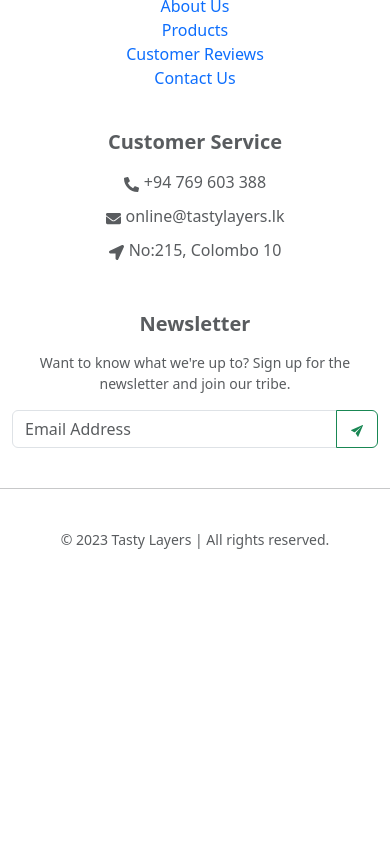
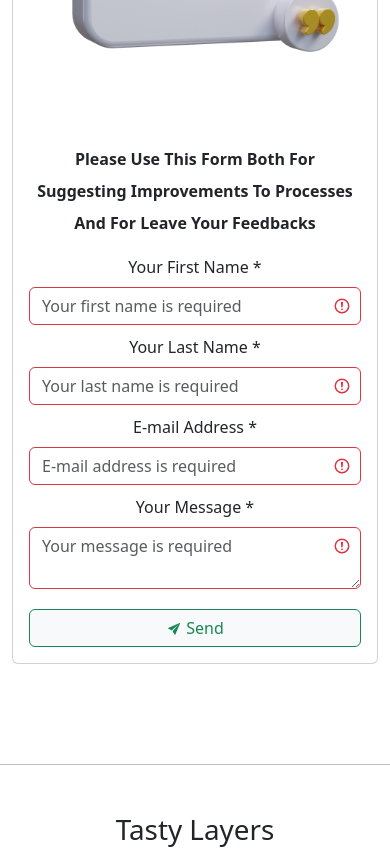
Before and after one commit to HimashaWijewickrama/tasty-layers, a React (Create React App) app: page / in a window 390 px wide. Shown: the part 2620-3477 px from the top of the page. Before the commit the page ends 3218 px from the top, so only its background shows below. Built offline with nearby package versions, Linux system fonts and the light colour scheme; no server answers.

Commit message:
contact us view changes completed

```diff
--- a/src/App.js
+++ b/src/App.js
@@ -1,6 +1,6 @@
 import "./App.css";
 import AboutusView from "./pages/aboutus/aboutus.view";
-import ContactUsView from "./pages/contactUs.view";
+import ContactusView from "./pages/contactus/contactus.view";
 import Home from "./pages/home";
 import Footer from "./pages/footer";
 import ReviewContainer from "./pages/review/review.container";
@@ -13,7 +13,7 @@
       <AboutusView/>
       <ProductContainer />
       <ReviewContainer />
-      {/* <ContactUsView /> */}
+      <ContactusView />
       <Footer />
     </div>
   );
--- a/src/pages/contactUs.view.js
+++ /dev/null
@@ -1,99 +0,0 @@
-import React from "react";
-import TitleText from "../components/titleText";
-import contactImage from "../assets/contact.png";
-import SubTitleText from "../components/subTitleText";
-import { IoIosSend } from "react-icons/io";
-import bannerBackground from "../assets/banner-background.jpg";
-
-function ContactUsView() {
-  return (
-    <div className="container" id="contact" style={{ marginBottom: "100px" }}>
-      <TitleText title={"contact us"} />
-      <br />
-
-      <div className="container-inner d-flex" style={{backgroundImage: `url(${bannerBackground})`, backgroundSize: 'cover', marginBottom: '50px', maxHeight: '600px'}}>
-        <div
-          className="card mb-3"
-          style={{
-            maxWidth: "100%",
-            border: "0px",
-            backgroundColor: "transparent",
-          }}
-        >
-          <div className="row g-0">
-            <div className="col-md-6">
-              <img
-                src={contactImage}
-                className="img-fluid rounded-start"
-                alt="contact-us"
-              />
-            </div>
-            <div className="col-md-6" style={{ marginTop: "50px" }}>
-              <div className="card-body">
-                <h5
-                  className="card-title fs-1"
-                  style={{ marginRight: "200px" }}
-                >
-                  <SubTitleText subtitle="Share Your feedback" />
-                  {/* Share Your Feedback */}
-                </h5>
-                <p className="card-text" style={{ marginTop: "10px" }}>
-                  <small className="text-muted">
-                    Please use this form both for suggesting improvements to
-                    processes and for leave your feedbacks.
-                  </small>
-                </p>
-                <p className="card-text">
-                  <form className="was-validated">
-                    <div className="col-md-8" style={{ marginTop: "10px" }}>
-                      <label className="form-label">Your Name *</label>
-                      <input
-                        type="text"
-                        className="form-control"
-                        id="validationCustom01"
-                        placeholder="Your name is required"
-                        required
-                      />
-                    </div>
-                    <div className="col-md-8" style={{ marginTop: "10px" }}>
-                      <label className="form-label">Subject *</label>
-                      <input
-                        type="text"
-                        className="form-control"
-                        id="validationCustom03"
-                        placeholder="Subject of your message is required"
-                        required
-                      />
-                    </div>
-                    <div className="col-md-8" style={{ marginTop: "10px" }}>
-                      <label className="form-label">Your Message *</label>
-                      <textarea
-                        className="form-control is-invalid"
-                        id="validationTextarea"
-                        placeholder="Your message is required"
-                        required
-                      ></textarea>
-                    </div>
-
-                    <div
-                      className="d-grid col-md-8"
-                      style={{ marginTop: "20px" }}
-                    >
-                      <button
-                        type="button"
-                        className="btn btn-light btn-outline-dark"
-                      >
-                        <IoIosSend /> Send
-                      </button>
-                    </div>
-                  </form>
-                </p>
-              </div>
-            </div>
-          </div>
-        </div>
-      </div>
-    </div>
-  );
-}
-export default ContactUsView;
--- /dev/null
+++ b/src/pages/contactus/contactus.view.js
@@ -0,0 +1,91 @@
+import React from "react";
+import TitleText from "../../components/titleText";
+import { Row, Col, Card } from "react-bootstrap";
+import Contact from "../../assets/contact.png";
+import { IoIosSend } from "react-icons/io";
+
+const ContactusView = (props) => {
+  return (
+    <div className="container" id="contactus" style={{ marginBottom: "100px" }}>
+      <TitleText title={"contact us"} />
+      <br />
+      <Row>
+        <Col>
+          <Card mb={12}>
+            <Row>
+              <Col md={6}>
+                <Card.Img variant="top" src={Contact} />
+              </Col>
+              <Col md={6}>
+                <Card.Body>
+                  <Card.Title>
+                    <p className="text-capitalize fs-6 fw-bold lh-lg">
+                      Please use this form both for suggesting improvements to
+                      processes and for leave your feedbacks
+                    </p>
+                  </Card.Title>
+                  <Card.Text>
+                    <form className="was-validated">
+                      <div className="col-md-12" style={{ marginTop: "10px" }}>
+                        <label className="form-label">Your First Name *</label>
+                        <input
+                          type="text"
+                          className="form-control"
+                          id="validationCustom01"
+                          placeholder="Your first name is required"
+                          required
+                        />
+                      </div>
+                      <div className="col-md-12" style={{ marginTop: "10px" }}>
+                        <label className="form-label">Your Last Name *</label>
+                        <input
+                          type="text"
+                          className="form-control"
+                          id="validationCustom02"
+                          placeholder="Your last name is required"
+                          required
+                        />
+                      </div>
+                      <div className="col-md-12" style={{ marginTop: "10px" }}>
+                        <label className="form-label">E-mail Address *</label>
+                        <input
+                          type="text"
+                          className="form-control"
+                          id="validationCustom03"
+                          placeholder="E-mail address is required"
+                          required
+                        />
+                      </div>
+                      <div className="col-md-12" style={{ marginTop: "10px" }}>
+                        <label className="form-label">Your Message *</label>
+                        <textarea
+                          className="form-control is-invalid"
+                          id="validationTextarea"
+                          placeholder="Your message is required"
+                          required
+                        ></textarea>
+                      </div>
+
+                      <div
+                        className="d-grid col-md-12"
+                        style={{ marginTop: "20px" }}
+                      >
+                        <button
+                          type="button"
+                          className="btn btn-light btn-outline-success"
+                        >
+                          <IoIosSend /> Send
+                        </button>
+                      </div>
+                    </form>
+                  </Card.Text>
+                </Card.Body>
+              </Col>
+            </Row>
+          </Card>
+        </Col>
+      </Row>
+    </div>
+  );
+};
+export default ContactusView;
```
Also changed, not shown: src/pages/contactus/contactus.container.js (added).
